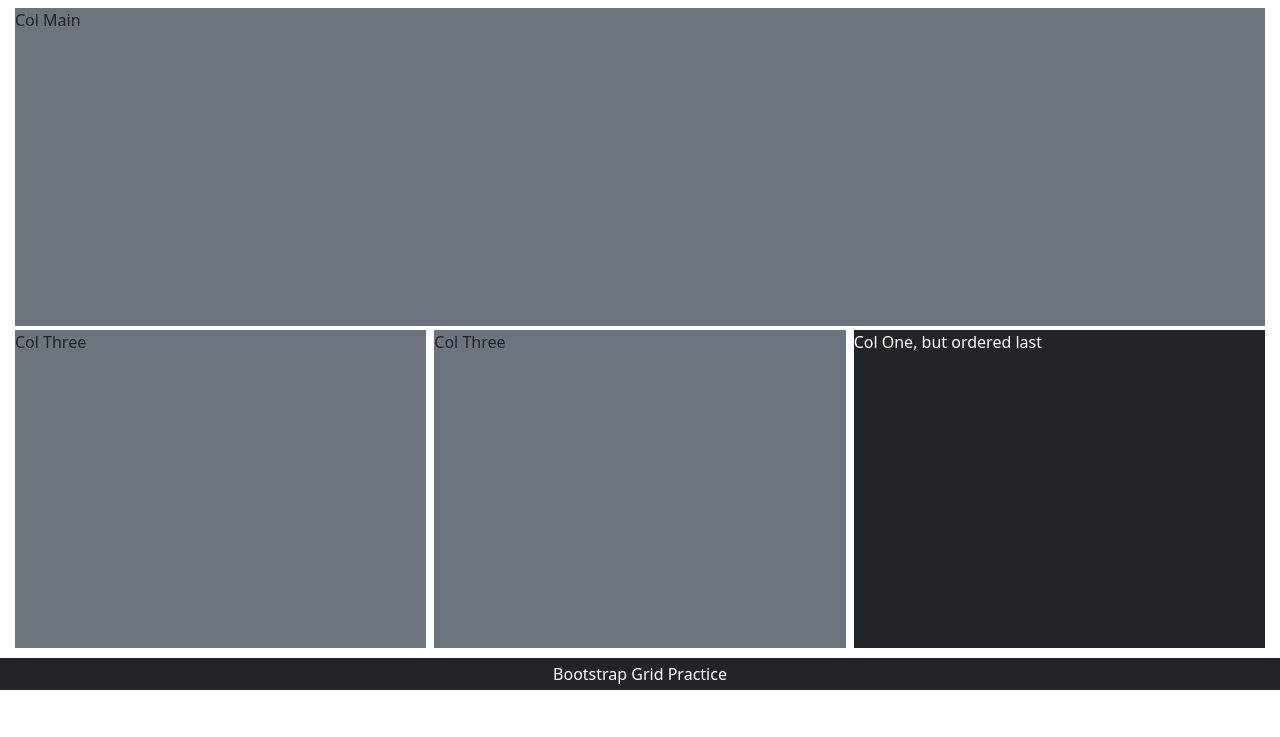
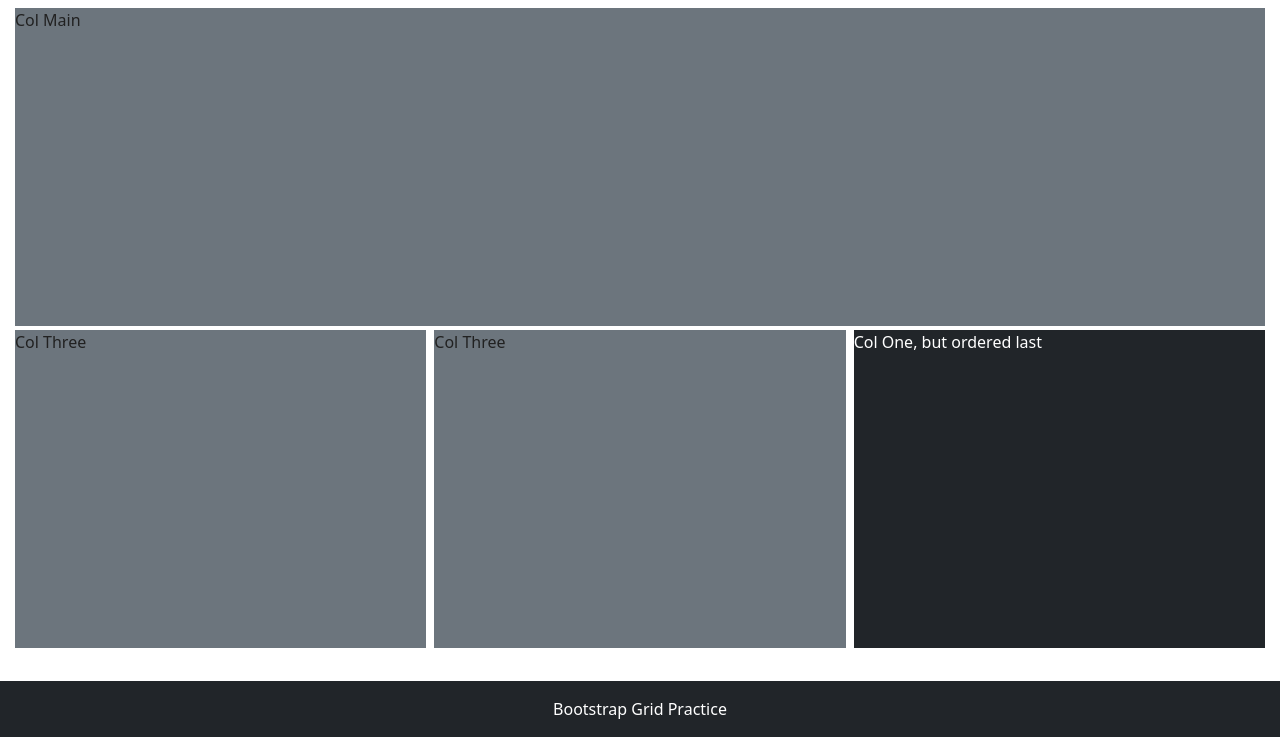
Before and after one commit to ShadowSeick/Bootstrap-Grids, a plain HTML site: page GridEight.html in a window 1280 px wide. Shown: the part 63-800 px from the top of the page. Drawn offline with nearby package versions, Linux system fonts and the light colour scheme; a web font is replaced by a local one.

Commit message:
Problem solved, now it looks just fine

```diff
--- a/GridEight.html
+++ b/GridEight.html
@@ -87,7 +87,7 @@
 </main>
 
 
-    <footer class="footer py-1 bg-dark">
+    <footer class="footer py-3 mt-auto bg-dark">
         <div class="container-fluid text-center">
             <span class="text-white">Bootstrap Grid Practice</span>
         </div>
```
Also changed, not shown: GridFive.html (+1 -1 lines), GridFour.html (+1 -1 lines), GridNine.html (+1 -1 lines), GridOne.html (+1 -1 lines), GridSeven.html (+1 -1 lines), GridSix.html (+1 -1 lines), GridTwo.html (+1 -1 lines).
